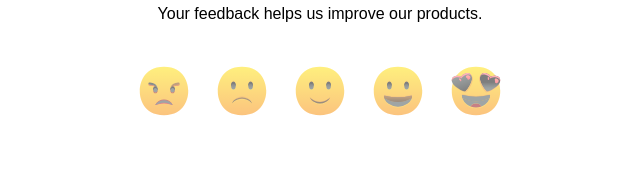
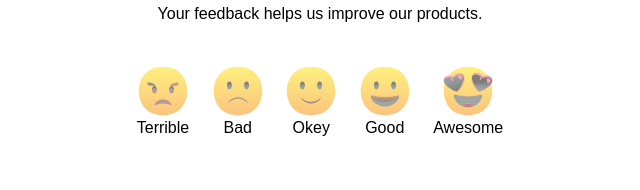
Before and after one commit to cuongvu3009/feedback-munchi-v2, a Next.js app: page /feedback/order/1 in a window 1280 px wide. Shown: the part 290-480 px from the top of the page, without its empty margins (320-960 px from the left). Built offline with nearby package versions, Linux system fonts and the light colour scheme.

Commit message:
style: styling feedback rating

```diff
--- a/src/app/feedback/success/page.tsx
+++ b/src/app/feedback/success/page.tsx
@@ -10,18 +10,17 @@ import PaymentButton from "@/components/shared/PaymentButton";
 import Title from "@/components/shared/Title";
 import TradeMark from "@/components/shared/TradeMark";
 import { getLinkByTip } from "@/utils/getStripeLinkByTipAmount";
-import router from "next/router";
 import { tipOptions } from "@/utils/tipOptions";
 import { useContext } from "react";
 import { useRouter } from "next/navigation";
 
 const SuccessFeedback = () => {
-  const { router } = useRouter();
-  // const { selectedTip, setSelectedTip } = useContext(FeedbackContext);
+  const router = useRouter();
+  const { selectedTip, setSelectedTip } = useContext(FeedbackContext);
 
-  // const handleChange = (e: any) => {
-  //   setSelectedTip(+e.target.value);
-  // };
+  const handleChange = (e: any) => {
+    setSelectedTip(+e.target.value);
+  };
 
   return (
     <div className="mobile">
@@ -48,7 +47,7 @@ const SuccessFeedback = () => {
                 id={option.symbol}
                 name="tip"
                 value={option.value}
-                // onChange={handleChange}
+                onChange={handleChange}
               />
               <label htmlFor={option.symbol}>
                 <Emoji symbol={option.symbol} label={option.symbol} size={25} />
@@ -62,7 +61,7 @@ const SuccessFeedback = () => {
       </div>
 
       <div className="navigation">
-        {/* {selectedTip ? (
+        {selectedTip ? (
           <PaymentButton
             btnVersion="full"
             btnText="Give tip"
@@ -70,11 +69,11 @@ const SuccessFeedback = () => {
           />
         ) : (
           <Button isDisabled={true} version="full" btnText="Give tip" />
-        )} */}
+        )}
         <Button
           version="normal"
           btnText="No, thank you"
-          onClick={() => router.push("/")}
+          onClick={() => router.push("/feedback/service")}
         />
         <TradeMark />
       </div>
--- a/src/app/page.tsx
+++ b/src/app/page.tsx
@@ -1,5 +1,7 @@
-import { redirect } from "next/navigation";
+import React from "react";
 
-export default function Home() {
-  redirect(`/feedback/service/`);
-}
+const page = () => {
+  return <div>feedback manager</div>;
+};
+
+export default page;
--- a/src/components/feedback/RatingOrder.tsx
+++ b/src/components/feedback/RatingOrder.tsx
@@ -9,6 +9,7 @@ import FeedbackTags from "./FeedbackTags";
 import GoodSVG from "@/utils/emoji-svg/GoodSVG";
 import OkeySVG from "@/utils/emoji-svg/OkeySVG";
 import TerribleSVG from "@/utils/emoji-svg/TerribleSVG";
+import { capitalizeFirstLetter } from "@/utils/capitalizeFirstLetter";
 import { ratingOptions } from "../../utils/ratingOptions";
 import { useLocalStorage } from "@/hooks/useLocalStorage";
 
@@ -37,6 +38,7 @@ const RatingOrder: React.FC = () => {
           }[option.value];
 
           return (
+            <div className="emoji-wrapper" key={`rating-${index + 1}`}>
               <li key={`rating-${index + 1}`}>
                 <input
                   type="radio"
@@ -58,6 +60,8 @@ const RatingOrder: React.FC = () => {
                   {EmojiComponent}
                 </label>
               </li>
+              <h3>{capitalizeFirstLetter(option.value)}</h3>
+            </div>
           );
         })}
       </ul>
--- a/src/components/feedback/RatingService.tsx
+++ b/src/components/feedback/RatingService.tsx
@@ -9,6 +9,7 @@ import FeedbackTags from "./FeedbackTags";
 import GoodSVG from "@/utils/emoji-svg/GoodSVG";
 import OkeySVG from "@/utils/emoji-svg/OkeySVG";
 import TerribleSVG from "@/utils/emoji-svg/TerribleSVG";
+import { capitalizeFirstLetter } from "@/utils/capitalizeFirstLetter";
 import { ratingOptions } from "../../utils/ratingOptions";
 import { useLocalStorage } from "@/hooks/useLocalStorage";
 
@@ -37,6 +38,7 @@ const RatingService: React.FC = () => {
           }[option.value];
 
           return (
+            <div className="emoji-wrapper" key={`rating-${index + 1}`}>
               <li key={`rating-${index + 1}`}>
                 <input
                   type="radio"
@@ -55,9 +57,12 @@ const RatingService: React.FC = () => {
                       : "unselected-button"
                   }
                 >
-                {EmojiComponent} {/* Render the corresponding SVG component */}
+                  {EmojiComponent}{" "}
+                  {/* Render the corresponding SVG component */}
                 </label>
               </li>
+              <h3>{capitalizeFirstLetter(option.value)}</h3>
+            </div>
           );
         })}
       </ul>
--- a/src/components/feedback/feedback.css
+++ b/src/components/feedback/feedback.css
@@ -86,6 +86,13 @@
   transition: 0.3s;
 }
 
+.emoji-wrapper {
+  display: flex;
+  flex-direction: column;
+  justify-content: space-around;
+  align-items: center;
+}
+
 .rating li label {
   display: flex; /* Use flexbox */
   justify-content: center; /* Center horizontally */
--- /dev/null
+++ b/src/utils/capitalizeFirstLetter.ts
@@ -0,0 +1,3 @@
+export function capitalizeFirstLetter(str: string) {
+  return str.charAt(0).toUpperCase() + str.slice(1);
+}
```
Lines whose indentation alone changed are shown as unchanged.
